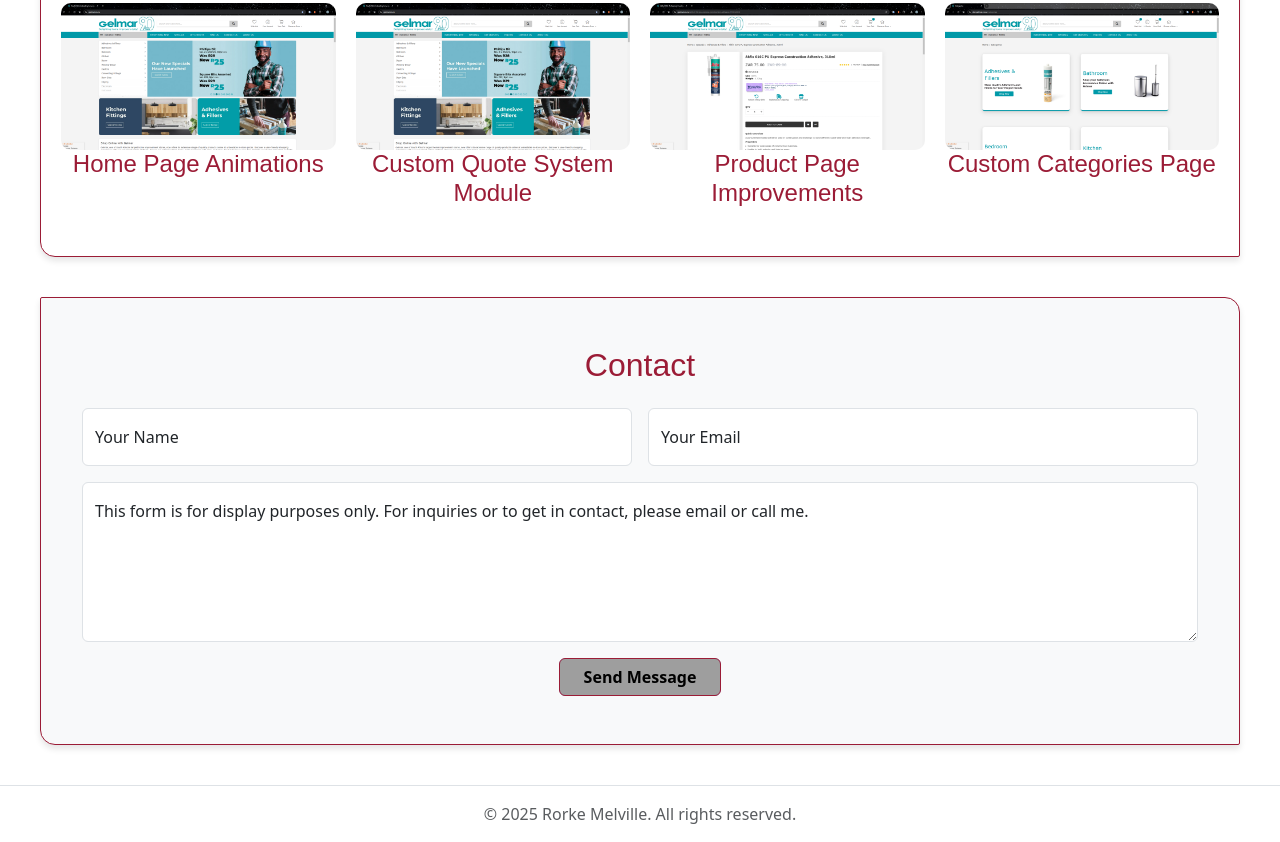
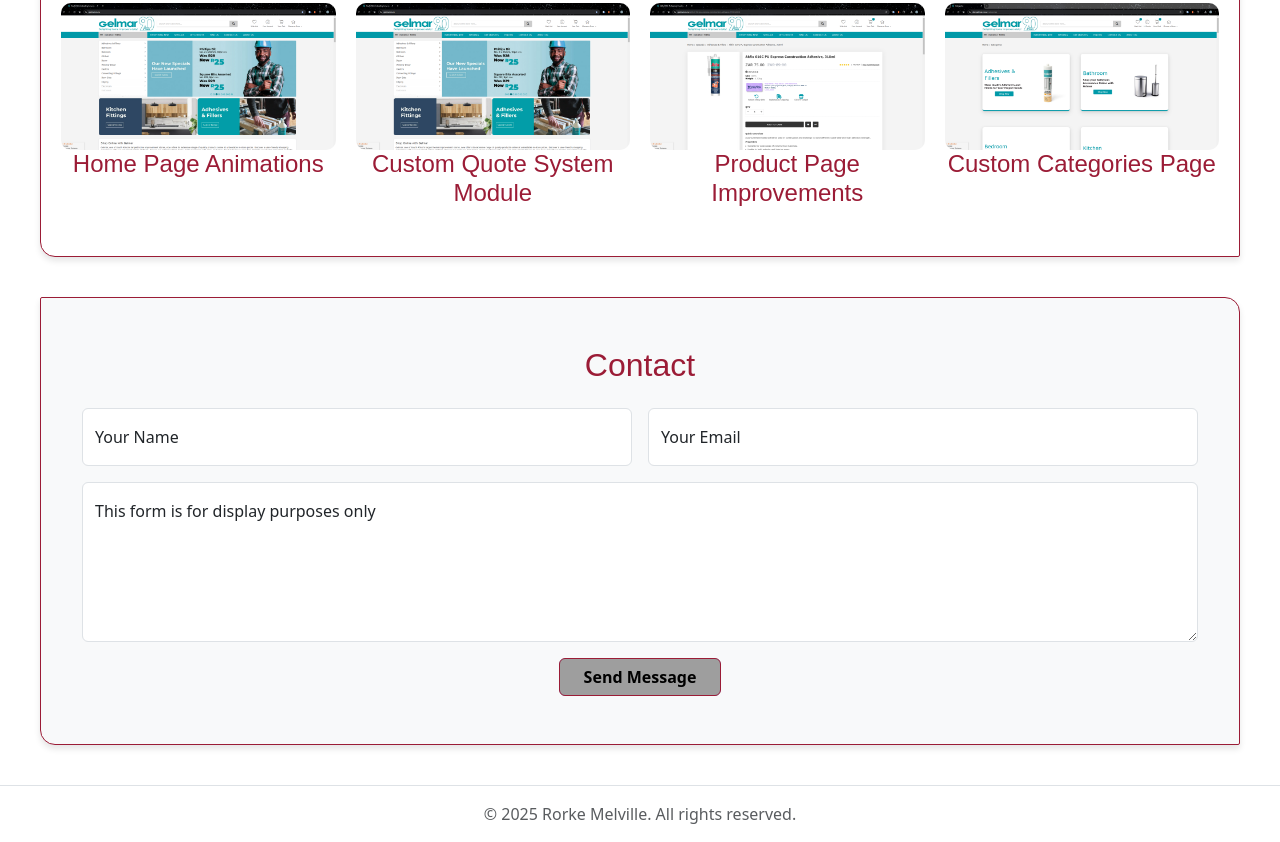
Before and after one commit to Rorke-Melville/CV-Site, a plain HTML site: page Resume Site/index.html in a window 1280 px wide. Shown: the part 6848-7690 px from the top of the page. Drawn offline with nearby package versions, Linux system fonts and the light colour scheme; grey boxes are pictures that could not be loaded.

Commit message:
Update index.html

```diff
--- a/Resume Site/index.html
+++ b/Resume Site/index.html
@@ -522,7 +522,7 @@
       <div class="col-md-12">
         <div class="form-floating">
           <textarea id="message" name="message" class="form-control" style="height: 20vh;" placeholder="Your Message" required></textarea>
-          <label for="message">This form is for display purposes only. For inquiries or to get in contact, please email or call me.</label>
+          <label for="message">This form is for display purposes only</label>
         </div>
       </div>
 
```
